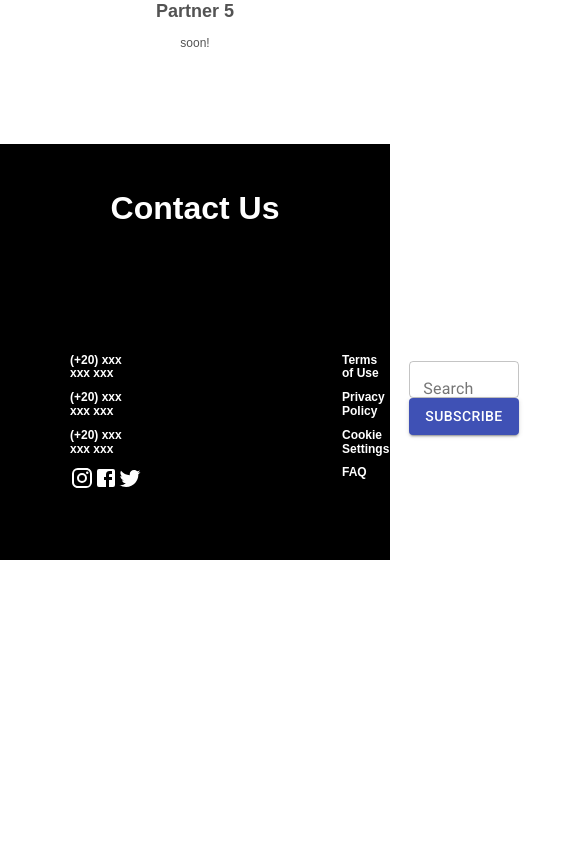
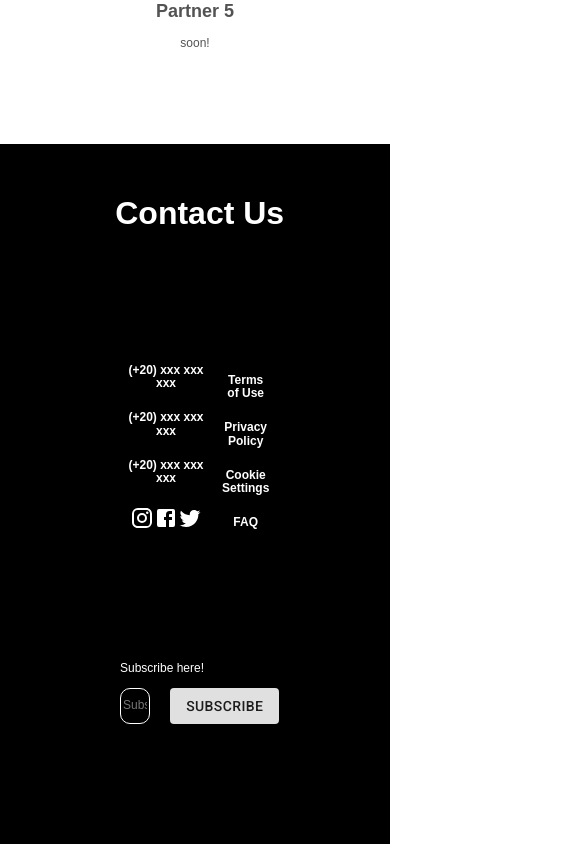
Before and after one commit to ammarasc74/offerdose-frontend, a React (Create React App) app: page / in a window 390 px wide. Shown: the part 4461-5305 px from the top of the page, 585 px wide, since content can reach past the window. Before the commit the page ends 5021 px from the top, so only its background shows below. Built offline with nearby package versions, Linux system fonts and the light colour scheme.

Commit message:
Build: handling footer and styles.

```diff
--- a/src/components/footer/Footer.css
+++ b/src/components/footer/Footer.css
@@ -1,11 +1,13 @@
 .footer {
+  display: grid;
   width: 100%;
-    background-color: black;
+  padding: 20px;
+  background-color: rgb(0, 0, 0);
 }
 
 .footer-title {
   text-align: center;
-    padding: 25px;
+  padding-top: 10px;
   color: white;
   font-family: Arial;
   font-weight: normal;
@@ -24,19 +26,17 @@
   font-weight: normal !important;
   color: rgb(255, 255, 255);
   font-family: Arial;
-    padding-left: 200px;
+  padding-left: 300px;
 }
-
 
 .footer-left-side {
   display: flex;
+  padding: 50px;
   flex-direction: row;
-    padding: 20px;
   font-size: 8px;
+  font-family: Arial;
   font-weight: normal !important;
   color: rgb(255, 255, 255);
-    font-family: Arial;
-
 }
 
 .footer-search {
@@ -44,16 +44,136 @@
   font-weight: normal !important;
   color: white;
   font-family: Arial;
-    padding-right: 70px;
+  padding: 50px;
 }
 
 .footer-logo {
   display: flex;
-    width: 95%;
+  padding-top: 15px;
+  width: 100%;
   justify-content: space-between;
   align-items: center;
 }
 
-.left {
-    justify-content: space-between;
+.search {
+  display: flex;
+  padding: auto;
+  flex-direction: row;
 }
+
+.search-btn {
+  padding-left: 20px;
+}
+
+.textfield {
+  color: rgb(255, 255, 255);
+  width: 100%;
+  max-width: 12px 20px;
+  box-sizing: border-box;
+  border: 1px solid rgb(255, 255, 255);
+  background-color: rgb(170, 150, 150, 0%);
+  border-radius: 10px;
+}
+
+@media only screen and (max-width: 500) {
+  .footer-data {
+    display: flex;
+    flex-direction: column;
+    justify-content: center;
+  }
+}
+
+@media only screen and (max-width: 1000px) {
+  .footer-data {
+    display: flex;
+    flex-direction: column;
+    align-content: center;
+  }
+}
+
+@media only screen and (max-width: 500px) {
+  .footer-left-side {
+    display: flex;
+    flex-direction: row;
+    text-align: center;
+  }
+}
+
+@media only screen and (max-width: 500px) {
+  .numbers {
+    display: flex;
+    flex-direction: row;
+
+    text-align: center;
+  }
+}
+
+@media only screen and (max-width: 500px) {
+  .footer-logo {
+    display: flex;
+    flex-direction: row;
+    width: 100%;
+    padding: 10px;
+    align-items: center;
+    padding-bottom: 20px;
+  }
+}
+
+@media only screen and (max-width: 500px) {
+  .footer-text {
+    display: flex;
+    flex-direction: column;
+    width: 100%;
+    padding: 10px;
+    align-items: center;
+  }
+}
+
+@media only screen and (max-width: 500px) {
+  .textfield {
+    color: rgb(255, 255, 255);
+    max-width: 12px 20px;
+    box-sizing: border-box;
+    border: 1px solid rgb(255, 255, 255);
+    background-color: rgb(170, 150, 150, 0%);
+    border-radius: 10px;
+  }
+}
+
+@media only screen and (max-width: 1000px) {
+  .footer-left-side {
+    display: flex;
+    flex-direction: row;
+    text-align: center;
+  }
+}
+
+@media only screen and (max-width: 1000px) {
+  .numbers {
+    display: flex;
+    flex-direction: column;
+    text-align: center;
+    font-size: 8px;
+  }
+}
+
+@media only screen and (max-width: 1000px) {
+  .footer-logo {
+    display: flex;
+    flex-direction: row;
+    width: 100%;
+    padding: 10px;
+    align-items: center;
+    padding-bottom: 20px;
+  }
+}
+
+@media only screen and (max-width: 1000px) {
+  .footer-text {
+    display: flex;
+    flex-direction: column;
+    width: 100%;
+    padding: 10px;
+    align-items: center;
+  }
+}
--- a/src/components/footer/Footer.js
+++ b/src/components/footer/Footer.js
@@ -1,14 +1,9 @@
-import React from 'react';
-import './Footer.css';
-import Button from '@material-ui/core/Button';
-import TextField from '@material-ui/core/TextField';
-import FacebookIcon from '@material-ui/icons/Facebook';
-import InstagramIcon from '@material-ui/icons/Instagram';
-import TwitterIcon from '@material-ui/icons/Twitter';
-
-
-
-
+import React from "react";
+import "./Footer.css";
+import Button from "@material-ui/core/Button";
+import FacebookIcon from "@material-ui/icons/Facebook";
+import InstagramIcon from "@material-ui/icons/Instagram";
+import TwitterIcon from "@material-ui/icons/Twitter";
 
 export default function Footer() {
   return (
@@ -21,7 +16,7 @@ export default function Footer() {
         </div>
         <div className="footer-data">
           <div className="footer-left-side">
-                        <div className="left">
+            <div className="numbers">
               <h2>(+20) xxx xxx xxx</h2>
               <h2>(+20) xxx xxx xxx</h2>
               <h2>(+20) xxx xxx xxx</h2>
@@ -39,19 +34,18 @@ export default function Footer() {
             </div>
           </div>
           <div className="footer-search">
-                        <p>Search here</p>
-                        <TextField
-                            id="outlined-basic"
-                            label="Search"
-                            variant="outlined"
-                        />
-                        <Button variant="contained" color="primary">
+            <p>Subscribe here!</p>
+            <div className="search">
+              <input className="textfield" placeholder="Subscribe" />
+              <div className="search-btn">
+                <Button variant="contained" color="white">
                   Subscribe
                 </Button>
               </div>
             </div>
           </div>
-
+        </div>
+      </div>
     </>
-    )
-};
+  );
+}
```
Lines whose indentation alone changed are shown as unchanged.
